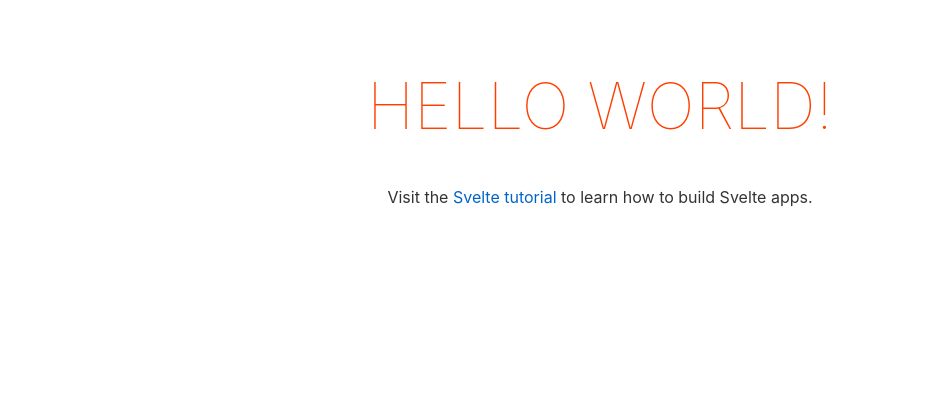
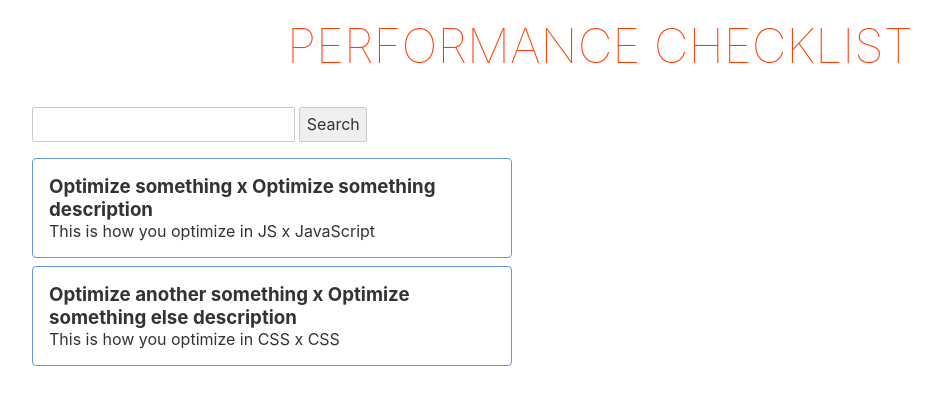
Before and after one commit to sweerstra/performance-checklist, a Svelte app: page / in a window 1280 px wide. Shown: the top 404 px of the page, without its empty margins (40-970 px from the left). Built offline with nearby package versions, Linux system fonts and the light colour scheme.

Commit message:
Add initial app with dummy data

```diff
--- a/public/global.css
+++ b/public/global.css
@@ -1,13 +1,33 @@
+:root {
+	--spacer-1: 0.25rem;
+	--spacer-2: 0.5rem;
+	--spacer-3: 0.75rem;
+	--spacer-4: 1rem;
+	--spacer-5: 1.25rem;
+	--spacer-6: 1.5rem;
+	--spacer-7: 2rem;
+	--spacer-8: 2.5rem;
+}
+
+html  {
+    box-sizing: border-box;
+}
+
 html, body {
 	position: relative;
 	width: 100%;
 	height: 100%;
 }
 
+*,
+*::before,
+*::after {
+    box-sizing: inherit;
+}
+
 body {
 	color: #333;
 	margin: 0;
-	padding: 8px;
 	box-sizing: border-box;
 	font-family: -apple-system, BlinkMacSystemFont, "Segoe UI", Roboto, Oxygen-Sans, Ubuntu, Cantarell, "Helvetica Neue", sans-serif;
 }
@@ -34,7 +54,6 @@ input, button, select, textarea {
 	font-size: inherit;
 	-webkit-padding: 0.4em 0;
 	padding: 0.4em;
-	margin: 0 0 0.5em 0;
 	box-sizing: border-box;
 	border: 1px solid #ccc;
 	border-radius: 2px;
@@ -46,8 +65,13 @@ input:disabled {
 
 button {
 	color: #333;
-	background-color: #f4f4f4;
 	outline: none;
+	cursor: pointer;
+}
+
+.button-unstyled {
+	border: 0;
+	background-color: transparent;
 }
 
 button:disabled {
@@ -61,3 +85,9 @@ button:not(:disabled):active {
 button:focus {
 	border-color: #666;
 }
+
+.list-unstyled {
+	padding: 0;
+	margin: 0;
+	list-style-type: none;
+}
--- a/public/index.html
+++ b/public/index.html
@@ -8,6 +8,7 @@
 
 	<link rel='icon' type='image/png' href='/favicon.png'>
 	<link rel='stylesheet' href='/global.css'>
+	<link rel='stylesheet' href='/utilities.css'>
 	<link rel='stylesheet' href='/build/bundle.css'>
 
 	<script defer src='/build/bundle.js'></script>
--- /dev/null
+++ b/public/utilities.css
@@ -0,0 +1,56 @@
+.text-left { text-align: left; }
+.text-center { text-align: center; }
+
+.no-padding { padding: 0; }
+
+.padding-1 { padding: var(--spacer-1); }
+.padding-2 { padding: var(--spacer-2); }
+.padding-3 { padding: var(--spacer-3); }
+.padding-4 { padding: var(--spacer-4); }
+
+.padding-top-1 { padding-top: var(--spacer-1); }
+.padding-top-2 { padding-top: var(--spacer-2); }
+.padding-top-3 { padding-top: var(--spacer-3); }
+.padding-top-4 { padding-top: var(--spacer-4); }
+
+.padding-right-1 { padding-right: var(--spacer-1); }
+.padding-right-2 { padding-right: var(--spacer-2); }
+.padding-right-3 { padding-right: var(--spacer-3); }
+.padding-right-4 { padding-right: var(--spacer-4); }
+
+.padding-bottom-1 { padding-bottom: var(--spacer-1); }
+.padding-bottom-2 { padding-bottom: var(--spacer-2); }
+.padding-bottom-3 { padding-bottom: var(--spacer-3); }
+.padding-bottom-4 { padding-bottom: var(--spacer-4); }
+
+.padding-left-1 { padding-left: var(--spacer-1); }
+.padding-left-2 { padding-left: var(--spacer-2); }
+.padding-left-3 { padding-left: var(--spacer-3); }
+.padding-left-4 { padding-left: var(--spacer-4); }
+
+.no-margin { margin: 0; }
+
+.margin-1 { margin: var(--spacer-1); }
+.margin-2 { margin: var(--spacer-2); }
+.margin-3 { margin: var(--spacer-3); }
+.margin-4 { margin: var(--spacer-4); }
+
+.margin-top-1 { margin-top: var(--spacer-1); }
+.margin-top-2 { margin-top: var(--spacer-2); }
+.margin-top-3 { margin-top: var(--spacer-3); }
+.margin-top-4 { margin-top: var(--spacer-4); }
+
+.margin-right-1 { margin-right: var(--spacer-1); }
+.margin-right-2 { margin-right: var(--spacer-2); }
+.margin-right-3 { margin-right: var(--spacer-3); }
+.margin-right-4 { margin-right: var(--spacer-4); }
+
+.margin-bottom-1 { margin-bottom: var(--spacer-1); }
+.margin-bottom-2 { margin-bottom: var(--spacer-2); }
+.margin-bottom-3 { margin-bottom: var(--spacer-3); }
+.margin-bottom-4 { margin-bottom: var(--spacer-4); }
+
+.margin-left-1 { margin-left: var(--spacer-1); }
+.margin-left-2 { margin-left: var(--spacer-2); }
+.margin-left-3 { margin-left: var(--spacer-3); }
+.margin-left-4 { margin-left: var(--spacer-4); }
--- a/src/App.svelte
+++ b/src/App.svelte
@@ -1,30 +1,87 @@
 <script lang="ts">
-	export let name: string;
+	import checklistData from "./data/checklist";
+	import type { ChecklistItemModel } from "./interfaces/ChecklistItem";
+	import Checklist from "./components/Checklist.svelte";
+
+	let checklist: ChecklistItemModel[] = checklistData;
+	let selectedChecklistItem: ChecklistItemModel;
+	let searchTerm: string = '';
+
+	function onChecklistItemSelect(event: CustomEvent<ChecklistItemModel>) {
+		selectedChecklistItem = event.detail;
+	}
+
+	const includesSearchTerm = (keyword: string) => keyword.toLowerCase().includes(searchTerm.toLowerCase());
+	const matchesAnySearchTerm = (...keywords: string[]) => keywords.some(includesSearchTerm);
+
+	function onSearch(e: Event) {
+		e.preventDefault();
+
+		checklist = checklistData.filter(({ title, description, solutions }) => {
+			return (
+				matchesAnySearchTerm(title, description) ||
+				solutions.some(solution => {
+					return matchesAnySearchTerm(solution.category, solution.description);
+				})
+			);
+		});
+	}
 </script>
 
 <main>
-	<h1>Hello {name}!</h1>
-	<p>Visit the <a href="https://svelte.dev/tutorial">Svelte tutorial</a> to learn how to build Svelte apps.</p>
+	<header>
+		<h1 class="text-center no-margin">Performance Checklist</h1>
+	</header>
+
+	<aside class="sidebar">
+		<form on:submit={onSearch} class="margin-bottom-4">
+			<input bind:value={searchTerm} name="search-term" />
+			<button>Search</button>
+		</form>
+
+		<Checklist
+			items={checklist}
+			isActiveItem={item => selectedChecklistItem && item.title === selectedChecklistItem.title}
+			on:select={onChecklistItemSelect} />
+	</aside>
+
+	{#if selectedChecklistItem}
+		<div class="container">
+			{selectedChecklistItem.title}
+		</div>
+	{/if}
 </main>
 
 <style>
 	main {
-		text-align: center;
-		padding: 1em;
-		max-width: 240px;
+		display: grid;
+		grid-template-columns: 30rem 1fr;
+		grid-template-rows: auto 1fr;
+		grid-gap: 2rem 4rem;
+		min-height: 100vh;
+		padding: var(--spacer-4) var(--spacer-7);
+		max-width: 1200px;
+		margin: 0 auto;
+	}
+
+	header {
+		grid-column: 1 / -1;
+	}
+
+	aside {
+		max-width: 30rem;
+	}
+
+	.container {
+		width: 100%;
+		max-width: 60rem;
 		margin: 0 auto;
 	}
 
 	h1 {
 		color: #ff3e00;
 		text-transform: uppercase;
-		font-size: 4em;
+		font-size: 3rem;
 		font-weight: 100;
 	}
-
-	@media (min-width: 640px) {
-		main {
-			max-width: none;
-		}
-	}
 </style>
--- /dev/null
+++ b/src/components/Checklist.svelte
@@ -0,0 +1,41 @@
+<script lang="ts">
+    import { createEventDispatcher } from "svelte";
+    import type { ChecklistItemModel } from "../interfaces/ChecklistItem";
+
+    export let items: ChecklistItemModel[];
+    export let isActiveItem: (item: ChecklistItemModel) => boolean;
+
+    const dispatch = createEventDispatcher();
+
+    function selectChecklistItem(item: ChecklistItemModel) {
+        dispatch("select", item);
+    }
+</script>
+
+<ul class="list-unstyled">
+    {#each items as item}
+        <li class="checklist-item" class:is-active={isActiveItem(item)}>
+            <button
+                class="button-unstyled padding-4 text-left"
+                on:click={() => selectChecklistItem(item)}
+            >
+                <h3 class="no-margin">{item.title} x {item.description}</h3>
+                {#each item.solutions as solution}
+                    <li>{solution.description} x {solution.category}</li>
+                {/each}
+            </button>
+        </li>
+    {/each}
+</ul>
+
+<style>
+    .checklist-item {
+        border: 1px solid cornflowerblue;
+        border-radius: 0.25rem;
+        margin-bottom: var(--spacer-2);
+    }
+
+    .checklist-item.is-active {
+        background-color: rgb(146, 179, 241);
+    }
+</style>
--- /dev/null
+++ b/src/data/checklist.ts
@@ -0,0 +1,28 @@
+import { ChecklistItemModel, Discipline, Solution, SolutionCategory } from '../interfaces/ChecklistItem';
+
+export default [
+    {
+        title: "Optimize something",
+        description: "Optimize something description",
+        categoryId: "1",
+        disciplines: [Discipline.Frontend, Discipline.Backend],
+        solutions: [
+            {
+                category: SolutionCategory.JavaScript,
+                description: "This is how you optimize in JS"
+            }
+        ]
+    },
+    {
+        title: "Optimize another something",
+        description: "Optimize something else description",
+        categoryId: "2",
+        disciplines: [Discipline.Frontend],
+        solutions: [
+            {
+                category: SolutionCategory.CSS,
+                description: "This is how you optimize in CSS"
+            }
+        ]
+    }
+] as ChecklistItemModel[];
--- /dev/null
+++ b/src/interfaces/ChecklistItem.ts
@@ -0,0 +1,31 @@
+export enum Discipline {
+    Frontend = "Front-end",
+    Backend = "Back-end",
+    DevOps = "DevOps",
+}
+
+export enum SolutionCategory {
+    NuxtJs = "Nuxt.js",
+    NextJs = "Next.js",
+    JavaScript = "JavaScript",
+    CSS = "CSS",
+    Images = "Images",
+}
+
+export interface Category {
+    id: string,
+    name: string,
+}
+
+export interface Solution {
+    category: SolutionCategory,
+    description: string,
+}
+
+export interface ChecklistItemModel {
+    title: string,
+    description: string,
+    categoryId: string,
+    disciplines: Discipline[],
+    solutions: Solution[],
+};
--- a/src/main.ts
+++ b/src/main.ts
@@ -1,10 +1,7 @@
 import App from './App.svelte';
 
 const app = new App({
-	target: document.body,
-	props: {
-		name: 'world'
-	}
+	target: document.body
 });
 
 export default app;
```
